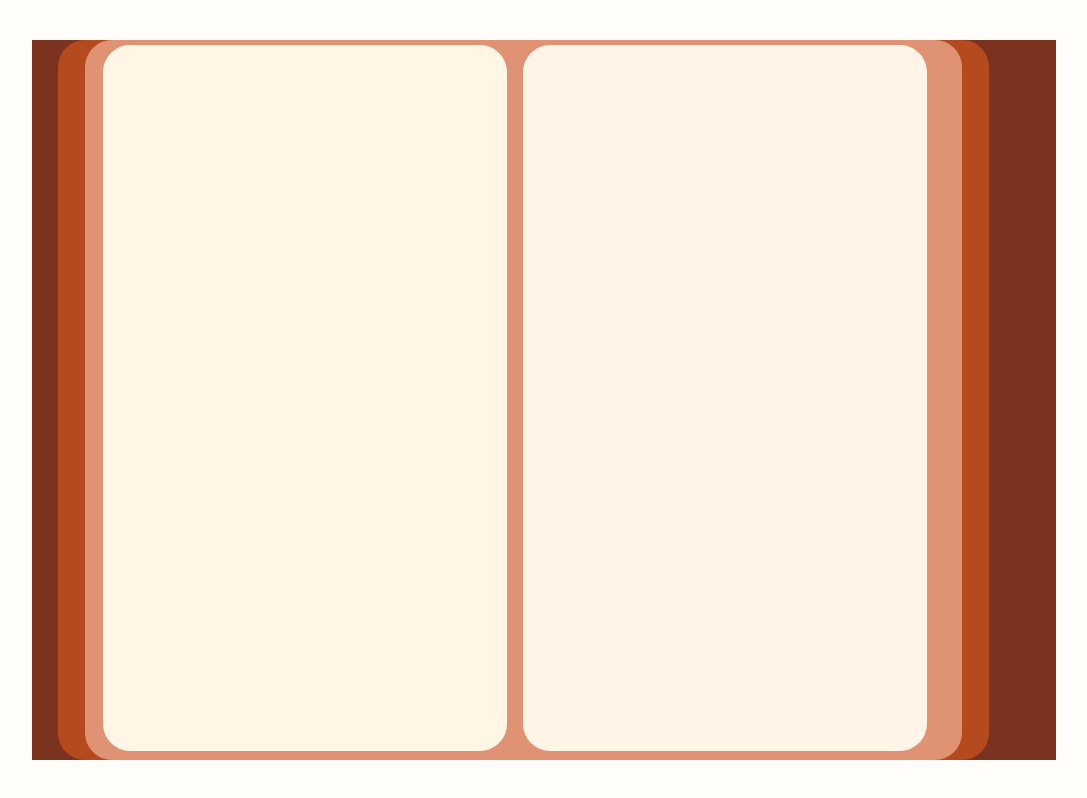
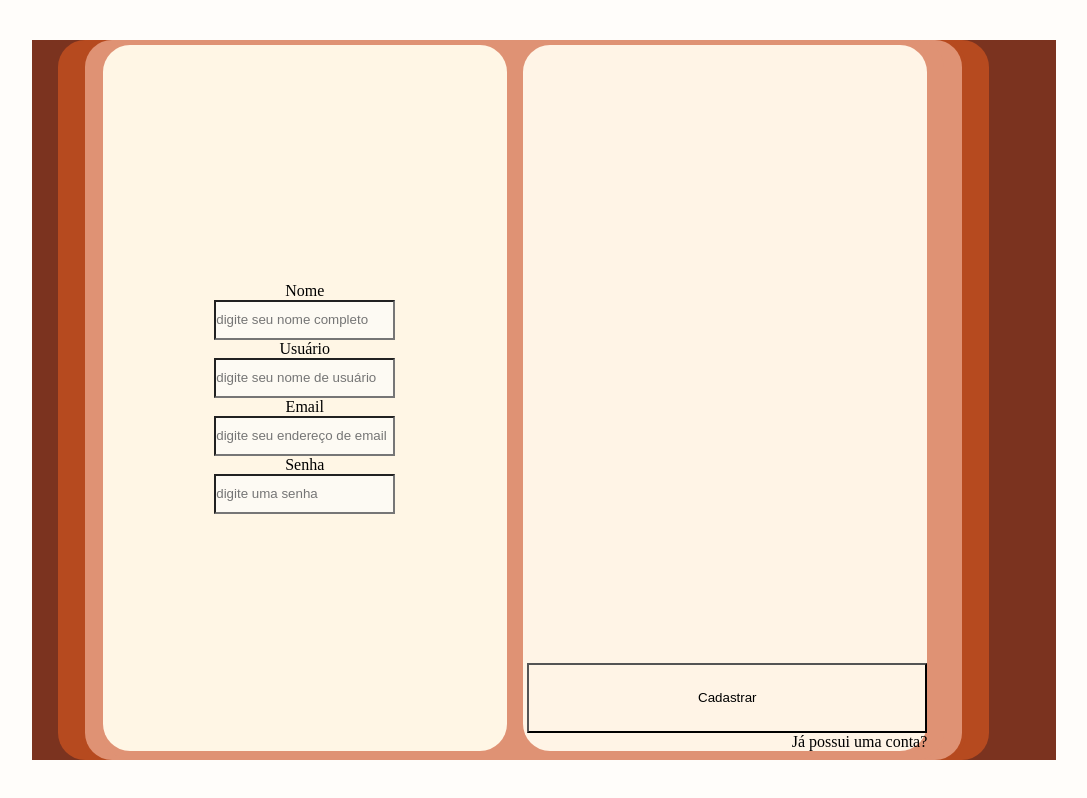
Before and after one commit to Jouusey/SA-segundafase, a React app: page /telacadastro in a window 1280 px wide. Shown: the whole page, without its empty margins (96-1183 px from the left). Built offline with nearby package versions, Linux system fonts and the light colour scheme; the HTML template or start-up script is replaced by a standard one.

Commit message:
Atualização TelaCadastro jsx e css

```diff
--- a/src/pages/TelaCadastro.css
+++ b/src/pages/TelaCadastro.css
@@ -70,6 +70,9 @@
     display: flex;
     margin-right: 2%;
     border-radius: 27px;
+    justify-content: center;
+    align-items: center;
+    flex-direction: column;
 
 }
 
@@ -82,7 +85,24 @@
     width: 48%;
     background-color: rgb(255, 244, 230);
     display: flex;
-
+    flex-direction: column;
+    align-items: end;
+    justify-content: end;
     border-radius: 27px;
 
 }
+
+.inputs-cadastro{
+
+
+    height: 40px;
+    background-color: var(--navbar)
+
+}
+
+.botao-cadastro{
+
+    height: 70px;
+    width: 400px;
+
+}
--- a/src/pages/TelaCadastro.jsx
+++ b/src/pages/TelaCadastro.jsx
@@ -1,22 +1,16 @@
+import { useState } from "react"
 import "./TelaCadastro.css"
+useState
 
 export default function TelaCadastro() {
+
+    const [inputNomeCompleto, setInputNomeCompleto] = useState()
+    const [inputNomeUsuario, setInputNomeUsuario] = useState()
+    const [inputEmail, setInputEmail] = useState()
+    const [inputSenha, setInputSenha] = useState()
+
   return (
-
-
-
-
-
-
-
-
-
-
     <div className="container-tela-cadastro">
-
-
-
-
 
         <div className="livro-cadastro-container">
 
@@ -38,170 +32,67 @@ export default function TelaCadastro() {
                                 <div className="livro-cadastro-conteudoLayerEsquerda">
 
 
-{/*
-                                <label htmlFor="label-nome" className="label-inputs">Nome</label>
 
-                                    <input type="text" id="label-nome" className="inputs-cadastro" placeholder="digite seu nome completo"/>
+                                    <label htmlFor="label-nome"
+                                    className="label-inputs">Nome</label>
 
-                                    <label htmlFor="label-usuario" className="label-inputs">Usuário</label>
-                                    <input type="text" id="label-usuario" className="inputs-cadastro" placeholder="digite seu nome de usuário"/>
+                                    <input type="text"
+                                    id="label-nome"
+                                    className="inputs-cadastro"
+                                    placeholder="digite seu nome completo"
+                                    onChange={(event) => setInputNomeCompleto(event.target.value)}/>
 
+                                    <label htmlFor="label-usuario"
+                                    className="label-inputs">Usuário</label>
 
-                                        <label htmlFor="label-email" className="label-inputs">Email</label>
-                                        <input type="email" id="label-email" className="inputs-cadastro" placeholder="digite seu endereço de email"/>
+                                    <input type="text"
+                                    id="label-usuario"
+                                    className="inputs-cadastro"
+                                    placeholder="digite seu nome de usuário"
+                                    onChange={(event) => setInputNomeUsuario(event.target.value)}/>
 
+                                    <label htmlFor="label-email"
+                                    className="label-inputs">Email</label>
 
+                                    <input type="email"
+                                    id="label-email"
+                                    className="inputs-cadastro"
+                                    placeholder="digite seu endereço de email"/>
 
-                                        <label htmlFor="label-senha" className="label-inputs">Senha</label>
-                                        <input type="password" id="label-senha" className="inputs-cadastro" placeholder="digite uma senha"/> */}
+                                    <label htmlFor="label-senha"
+                                    className="label-inputs">Senha</label>
 
+                                    <input type="password"
+                                    id="label-senha"
+                                    className="inputs-cadastro"
+                                    placeholder="digite uma senha"/>
+
+                                    {inputNomeCompleto}
+                                    {inputNomeUsuario}
+                                    {inputEmail}
+                                    {inputSenha}
 
                                 </div>
 
                                 <div className="livro-cadastro-conteudoLayerDireita">
 
-{/*
 
-                                <img className="imagem-parte-cadastro" src="./images/imagem-grafico.png" alt="" />
+
+                                {/* <img className="imagem-parte-cadastro" src="./images/imagem-grafico.png" alt="" /> */}
 
                                 <button className="botao-cadastro">Cadastrar</button>
 
                                 <p className="label-possuir-conta">Já possui uma conta?</p>
-                                a
-
-
- */}
-                                </div>
-
-
-
-                            </div>
-
-
-                    </div>
-
-
-
-                </div>
-            </div>
 
 
 
 
-
-
-
+                                </div>
+                            </div>
+                    </div>
+                </div>
+            </div>
         </div>
-
-
-
-
-
-
-
-
-
-
-
-
-
-
-
-
-
-
-
-
-
-
-
-
-
-
-
-
-
-
-
-
-
-
-
-
-
-
-
-
-
-
-
-{/*
-        <div className="container-conteudo-cadastro">
-
-            <div className="parte-formulario">
-
-                <div className="formulario-cadastro">
-
-                   <h1 className="label-titulo">Cadastro</h1>
-
-                   <div className="classe-inputs">
-
-
-
-                   </div>
-
-                   <div className="classe-inputs">
-
-
-                   </div>
-
-                   <div className="classe-inputs">
-
-
-
-                   </div>
-
-                   <div className="classe-inputs">
-
-
-                   </div>
-
-                </div>
-
-            </div>
-
-            <div className="parte-imagem">
-
-                <div className="parte-grafico">
-
-
-                </div>
-
-                <div className="classe-botao-cadastro">
-
-
-
-                </div>
-
-                <div className="recuperar-conta">
-
-
-
-                </div>
-
-
-            </div>
-
-        </div>  */}
-
     </div>
-
-
-
-
-
-
-
-
   )
 }
```
